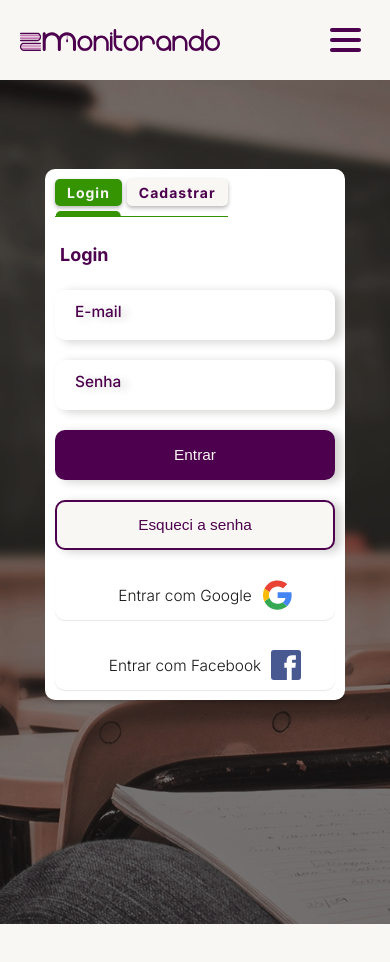
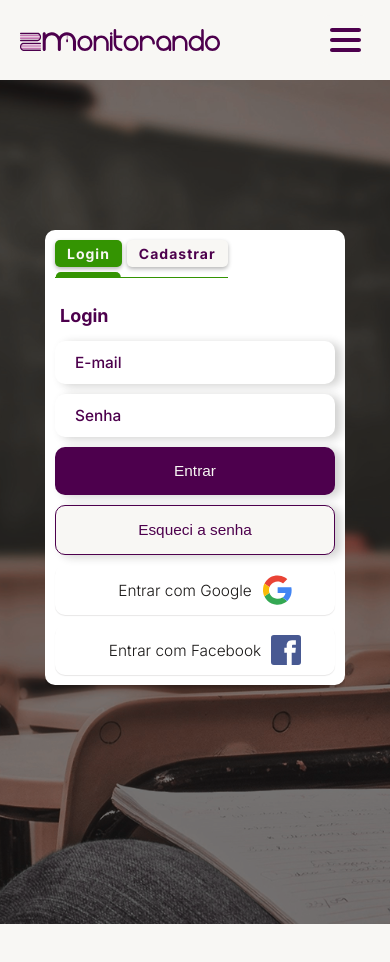
Before and after one commit to Squad024-2023/monitorando-frontend, a Next.js app: page /login in a window 390 px wide. Shown: the top 962 px of the page. Built offline with nearby package versions, Linux system fonts and the light colour scheme.

Commit message:
Styles: Login mais responsivo

```diff
--- a/app/login/login.module.css
+++ b/app/login/login.module.css
@@ -20,7 +20,6 @@
   background-image: url(../../public/images/graduate.webp);
   background-color: rgba(var(--cinza-escuro-rgb), 0.6);
   background-blend-mode: saturation;
-  background-attachment: fixed;
   background-position: center;
   background-repeat: no-repeat;
   background-size: cover;
@@ -37,9 +36,6 @@
   height: auto;
   overflow: hidden;
   gap: 5%;
-
-
-
 }
 
 .container1 {
@@ -48,7 +44,6 @@
   display: flex;
   flex-direction: column;
   width: 40rem;
-  gap: 2rem;
   padding: 6rem 0 0 0;
   height: auto;
   box-shadow: 0 2px 4px #0000004a;
@@ -65,7 +60,6 @@
   display: flex;
   flex-direction: column;
   width: 40rem;
-  gap: 2rem;
   padding: 6rem 0 0 0;
   height: auto;
   box-shadow: 0 2px 4px #0000004a;
--- a/app/login/page.tsx
+++ b/app/login/page.tsx
@@ -35,8 +35,8 @@ export default function Login() {
               <Input type='password' nome='password' placeholder='Senha' />
               <BotaoForm type='submit' texto='Entrar' />
               <BotaoFormSec type='submit' texto='Esqueci a senha' />
-              <BotaoSocial texto='Entrar com Google' icon={google} link='/' />
-              <BotaoSocial texto='Entrar com Facebook' icon={facebook} link='/' />
+              <BotaoSocial texto='Entrar com Google' icon={google} link='' />
+              <BotaoSocial texto='Entrar com Facebook' icon={facebook} link='' />
             </Formulario>
           </div>
           <div className={show ? styles.container1 : styles.container2}>
--- a/components/form/form.module.css
+++ b/components/form/form.module.css
@@ -6,7 +6,7 @@
     flex-direction: column;
     justify-content: center;
     align-items: center;
-    gap: 2rem;
+    gap: 1rem;
     padding: 1rem;
     border-radius: 1rem;
 }
@@ -19,10 +19,9 @@
 }
 
 .label input {
-    height: 5rem;
     width: 100%;
     border-radius: 1rem;
-    padding-left: 2rem;
+    padding: 1rem 1rem 1.5rem 2rem;
     color: rgba(var(--rosa-escuro-rgb), 1);
     font-size: calc(1.5rem + .1vw);
     border: none;
@@ -53,24 +52,25 @@
     font-weight: 500;
     transition-duration: 300ms;
     pointer-events: none;
-    text-shadow: .6rem .2rem 1rem rgba(var(--cinza-escuro-rgb), 0.2);
+
 }
 
 .label:focus-within span,
 input:not(:placeholder-shown)+.span {
     color: rgba(var(--cinza-escuro-rgb), 0.8);
-    transform: translateY(-1.2rem);
-    font-size: 1.6rem;
+    transform: translateY(-.6rem);
+    font-size: 1.2rem;
+    font-weight: 600;
 }
 
 .botaoForm {
     width: 100%;
-    height: 5rem;
     border-radius: 1rem;
     background-color: rgb(var(--rosa-escuro-rgb));
     color: rgb(var(--sal-rgb));
     font-size: calc(1.5rem + .1vw);
     font-weight: 500;
+    padding: 1.5rem 2rem;
     box-shadow: .6rem .2rem 1rem rgba(var(--cinza-escuro-rgb), 0.2);
     transition: all 0.3s ease-in-out;
     cursor: pointer;
@@ -83,13 +83,13 @@ input:not(:placeholder-shown)+.span {
 
 .BotaoFormSec {
     width: 100%;
-    height: 5rem;
     border-radius: 1rem;
     color: rgb(var(--rosa-escuro-rgb));
     background-color: rgb(var(--sal-rgb));
-    border: .2rem solid rgb(var(--rosa-escuro-rgb));
+    border: .1rem solid rgb(var(--rosa-escuro-rgb));
     font-size: calc(1.5rem + .1vw);
     font-weight: 500;
+    padding: 1.5rem 2rem;
     box-shadow: .6rem .2rem 1rem rgba(var(--cinza-escuro-rgb), 0.2);
     transition: all 0.3s ease-in-out;
     cursor: pointer;
@@ -152,7 +152,7 @@ input:not(:placeholder-shown)+.span {
     width: auto;
     gap: 0.5em;
     color: rgba(var(--cinza-escuro-rgb), 1);
-    font-size: calc(1.6rem + .1vw);
+    font-size: calc(1.5rem + .1vw);
     font-weight: bold;
     line-height: 1.1;
     cursor: pointer;
```
